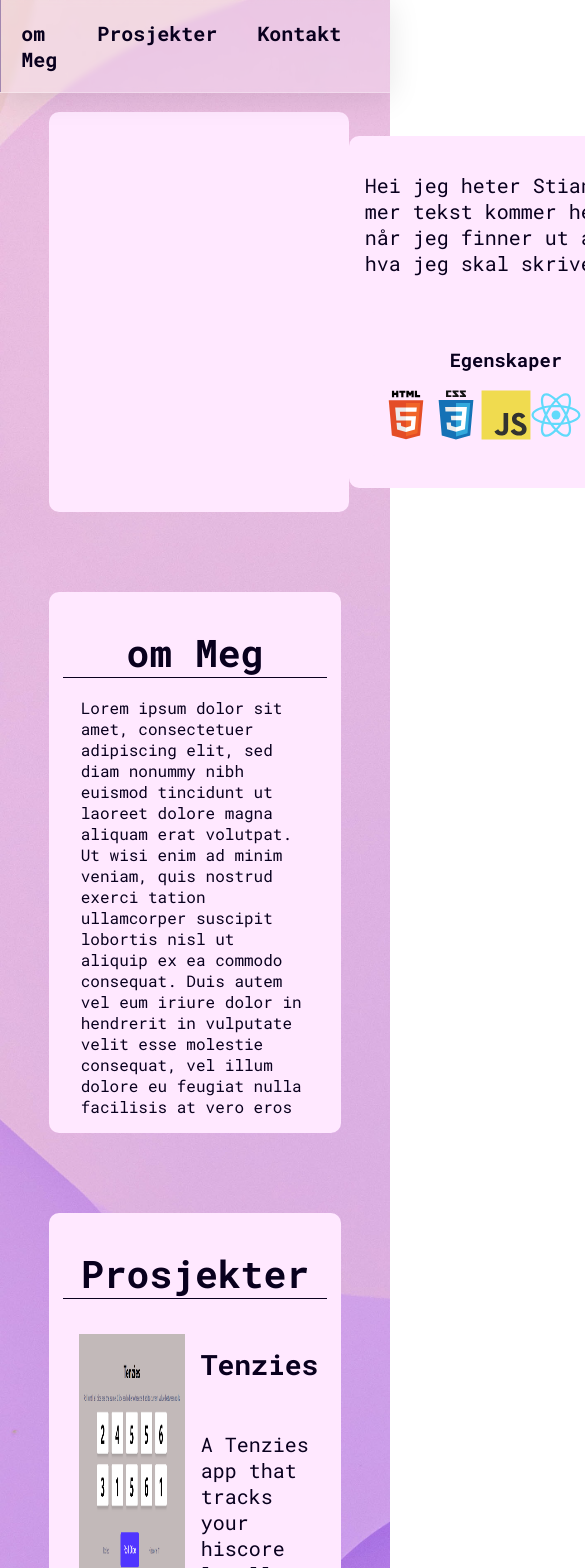
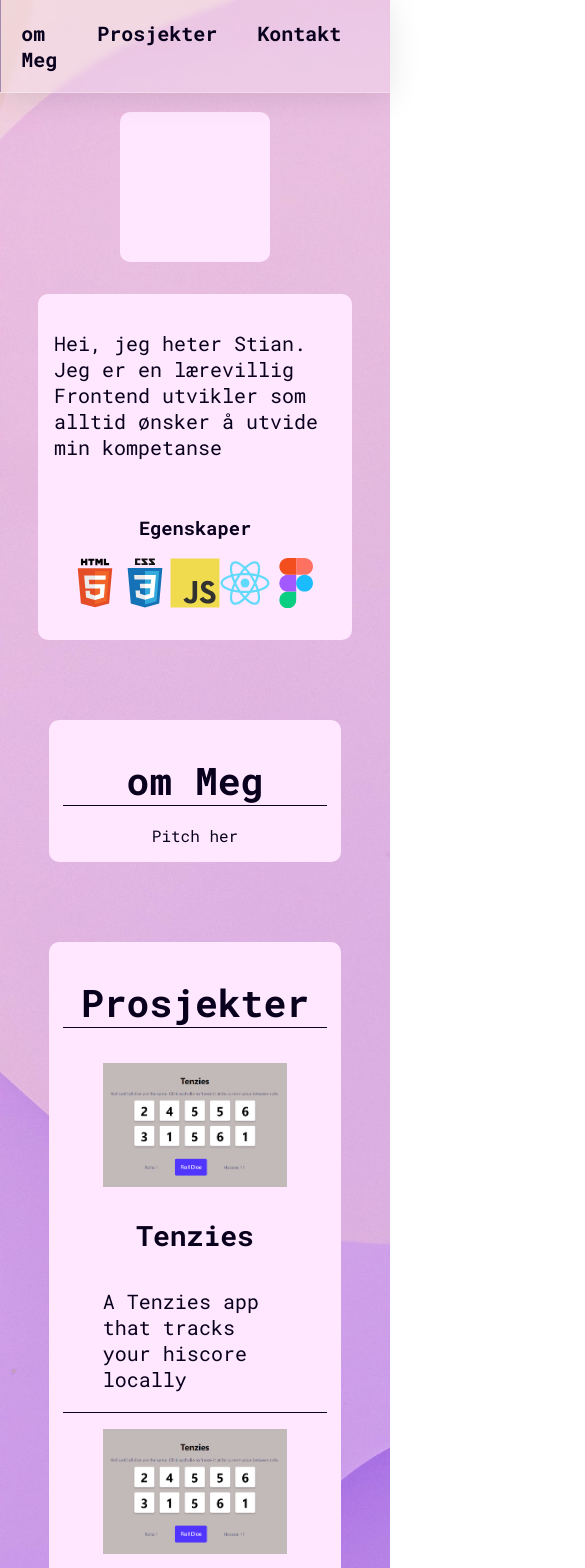
Before and after one commit to stiankodehode/portfolio, a React (Create React App) app: page / in a window 390 px wide. Shown: the top 1568 px of the page, 585 px wide, since content can reach past the window. Built offline with nearby package versions, Linux system fonts and the light colour scheme.

Commit message:
added some media queries and created a data file

```diff
--- a/src/App.js
+++ b/src/App.js
@@ -4,18 +4,28 @@ import AboutMe from "./sections/AboutMe";
 import Projects from "./sections/Projects";
 import Contact from "./sections/Contact";
 import Footer from "./sections/Footer";
+import Content from "./text/content";
+
+import { useState } from "react";
 
 import { AppContainer, BackgroundImage } from "./components/styled";
 
 function App() {
+    const [textContent, setTextContent] = useState(Content);
+    const [languageEnglish, setLanguageEnglish] = useState(false);
+
+    const content = languageEnglish
+        ? textContent.english
+        : textContent.norwegian;
+    console.log(content);
     return (
         <BackgroundImage>
             <Navbar />
             <AppContainer>
-                <Hero />
-                <AboutMe />
-                <Projects />
-                <Contact />
+                <Hero content={content.hero} />
+                <AboutMe content={content.aboutMe} />
+                <Projects content={content.projects} />
+                <Contact content={content.contact} />
             </AppContainer>
             <Footer />
         </BackgroundImage>
--- a/src/components/styled.js
+++ b/src/components/styled.js
@@ -47,7 +47,6 @@ export const FlexRow = styled.div`
 `;
 
 export const FlexColumnLight = styled.div`
-    margin: 1em 0;
     padding: 1em;
     max-width: 300px;
     display: flex;
--- a/src/sections/AboutMe.js
+++ b/src/sections/AboutMe.js
@@ -2,19 +2,12 @@ import { AboutMeContainer } from "./AboutMe/styled";
 import { StyledH2 } from "../components/styled";
 import { StyledParagraph } from "./AboutMe/styled";
 
-const AboutMe = () => {
+const AboutMe = (props) => {
+    const content = props.content;
     return (
         <AboutMeContainer>
-            <StyledH2>om Meg</StyledH2>
-            <StyledParagraph>
-                Lorem ipsum dolor sit amet, consectetuer adipiscing elit, sed
-                diam nonummy nibh euismod tincidunt ut laoreet dolore magna
-                aliquam erat volutpat. Ut wisi enim ad minim veniam, quis
-                nostrud exerci tation ullamcorper suscipit lobortis nisl ut
-                aliquip ex ea commodo consequat. Duis autem vel eum iriure dolor
-                in hendrerit in vulputate velit esse molestie consequat, vel
-                illum dolore eu feugiat nulla facilisis at vero eros
-            </StyledParagraph>
+            <StyledH2>{content.headline}</StyledH2>
+            <StyledParagraph>{content.text}</StyledParagraph>
         </AboutMeContainer>
     );
 };
--- a/src/sections/Contact.js
+++ b/src/sections/Contact.js
@@ -9,7 +9,9 @@ import {
 } from "./Contact/styled";
 import { useState } from "react";
 
-const Contact = () => {
+const Contact = (props) => {
+    const content = props.content;
+
     // Form info State
     const [formInfo, setFormInfo] = useState({
         firstName: "",
@@ -33,7 +35,7 @@ const Contact = () => {
     }
     return (
         <ContactContainer>
-            <StyledH2>Kontakt Meg</StyledH2>
+            <StyledH2>{content.headline}</StyledH2>
             <StyledForm>
                 <StyledInput
                     type="text"
--- a/src/sections/Footer.js
+++ b/src/sections/Footer.js
@@ -1,7 +1,13 @@
-import { StyledFooter } from "./Footer/styled";
+import { StyledFooter, FooterContainer, FooterLink } from "./Footer/styled";
 
 const Footer = () => {
-    return <StyledFooter></StyledFooter>;
+    return (
+        <StyledFooter>
+            <FooterContainer>
+                <FooterLink href="#">stiankodehode@gmail.com</FooterLink>
+            </FooterContainer>
+        </StyledFooter>
+    );
 };
 
 export default Footer;
--- a/src/sections/Footer/styled.js
+++ b/src/sections/Footer/styled.js
@@ -4,3 +4,14 @@ export const StyledFooter = styled.footer`
     background-color: #e0b3dc;
     height: 20vh;
 `;
+
+export const FooterContainer = styled.div`
+    margin: 0 auto;
+    width: 75%;
+`;
+
+export const FooterLink = styled.a`
+    text-decoration: none;
+    color: #09001e;
+    font-size: 16px;
+`;
--- a/src/sections/Hero.js
+++ b/src/sections/Hero.js
@@ -11,7 +11,8 @@ import LanguageIcon from "../components/LanguageIcon";
 
 import svgImages from "../img/svgImages";
 
-const Hero = () => {
+const Hero = (props) => {
+    const content = props.content;
     return (
         <HeroContainer>
             {/* Image and skills */}
@@ -23,13 +24,10 @@ const Hero = () => {
             <aside>
                 <FlexColumn>
                     <FlexColumnLight>
-                        <StyledParagraph>
-                            Hei jeg heter Stian og mer tekst kommer her når jeg
-                            finner ut av hva jeg skal skrive
-                        </StyledParagraph>
+                        <StyledParagraph>{content.text}</StyledParagraph>
 
                         <FlexColumnLight>
-                            <h3>Egenskaper</h3>
+                            <h3>{content.skills}</h3>
                             <FlexRow>
                                 {svgImages.map((svg, idx) => {
                                     return <LanguageIcon key={idx} svg={svg} />;
--- a/src/sections/Hero/styled.js
+++ b/src/sections/Hero/styled.js
@@ -8,6 +8,9 @@ export const HeroContainer = styled.main`
     height: 100%;
     align-items: center;
     width: 100%;
+    @media (max-width: 900px) {
+        flex-direction: column;
+    }
 `;
 
 export const ImagePlaceholder = styled.div`
@@ -15,4 +18,9 @@ export const ImagePlaceholder = styled.div`
     height: 400px;
     border-radius: 10px;
     background-color: #ffe8ff;
+    @media (max-width: 900px) {
+        width: 150px;
+        height: 150px;
+        margin-bottom: 2em;
+    }
 `;
--- a/src/sections/Projects.js
+++ b/src/sections/Projects.js
@@ -8,26 +8,27 @@ import {
 import ProjectImg from "../img/tenzies.png";
 import { StyledH2, StyledParagraph } from "../components/styled";
 
-const Projects = () => {
+const Projects = (props) => {
+    const content = props.content;
     return (
         <ProjectsContainer>
-            <StyledH2>Prosjekter</StyledH2>
+            <StyledH2>{content.headline}</StyledH2>
             <Project>
                 <StyledProjectImage src={ProjectImg} alt="my Tenzies app" />
                 <StyledProjectInfo>
-                    <StyledProjectHeadline>Tenzies</StyledProjectHeadline>
-                    <StyledParagraph>
-                        A Tenzies app that tracks your hiscore locally
-                    </StyledParagraph>
+                    <StyledProjectHeadline>
+                        {content.project1.headline}
+                    </StyledProjectHeadline>
+                    <StyledParagraph>{content.project1.text}</StyledParagraph>
                 </StyledProjectInfo>
             </Project>
             <Project>
                 <StyledProjectImage src={ProjectImg} alt="my Tenzies app" />
                 <StyledProjectInfo>
-                    <StyledProjectHeadline>Tenzies</StyledProjectHeadline>
-                    <StyledParagraph>
-                        A Tenzies app that tracks your hiscore locally
-                    </StyledParagraph>
+                    <StyledProjectHeadline>
+                        {content.project1.headline}
+                    </StyledProjectHeadline>
+                    <StyledParagraph>{content.project1.text}</StyledParagraph>
                 </StyledProjectInfo>
             </Project>
         </ProjectsContainer>
--- a/src/sections/Projects/styled.js
+++ b/src/sections/Projects/styled.js
@@ -17,16 +17,23 @@ export const Project = styled.article`
     justify-content: space-between;
     width: 90%;
     display: flex;
+    @media (max-width: 900px) {
+        flex-direction: column;
+    }
 `;
 
 export const StyledProjectImage = styled.img`
     max-width: 40%;
     padding: 1em;
+    @media (max-width: 900px) {
+        max-width: 70%;
+        margin: 0 auto;
+    }
 `;
 
 export const StyledProjectHeadline = styled.h3`
     font-size: 28px;
-    margin: 1em 0;
+    margin: 0.5em 0;
 `;
 
 export const StyledProjectInfo = styled.div`
@@ -34,4 +41,9 @@ export const StyledProjectInfo = styled.div`
     flex-direction: column;
     justify-content: center;
     max-width: 50%;
+    @media (max-width: 900px) {
+        align-items: center;
+        margin: 0 auto;
+        max-width: 70%;
+    }
 `;
--- /dev/null
+++ b/src/text/content.js
@@ -0,0 +1,29 @@
+const textContent = {
+    norwegian: {
+        hero: {
+            text: "Hei, jeg heter Stian. Jeg er en lærevillig Frontend utvikler som alltid ønsker å utvide min kompetanse",
+            skills: "Egenskaper",
+        },
+        aboutMe: { headline: "om Meg", text: "Pitch her" },
+        contact: { headline: "kontakt Meg" },
+        projects: {
+            headline: "Prosjekter",
+            project1: {
+                headline: "Tenzies",
+                text: "A Tenzies app that tracks your hiscore locally",
+            },
+        },
+        footer: {},
+    },
+    english: {
+        hero: {
+            text: "This is english",
+        },
+        aboutMe: { headline: "om Meg", text: "Pitch her" },
+        contact: { headline: "kontakt Meg" },
+        projects: { headline: "Prosjekter" },
+        footer: {},
+    },
+};
+
+export default textContent;
```
